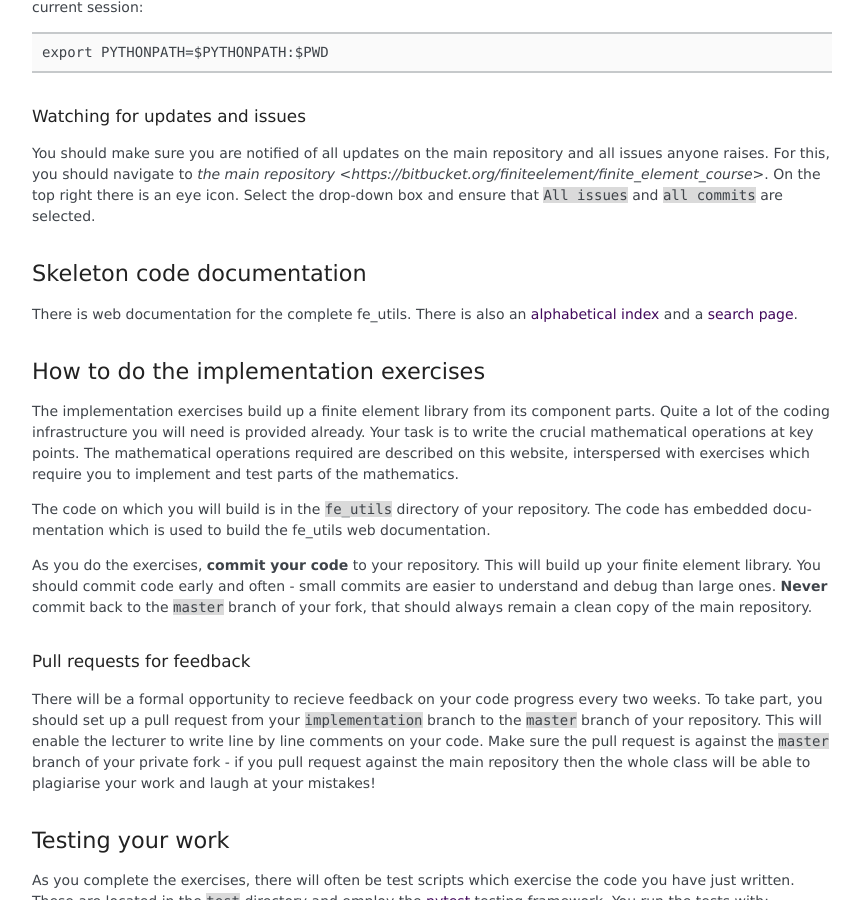
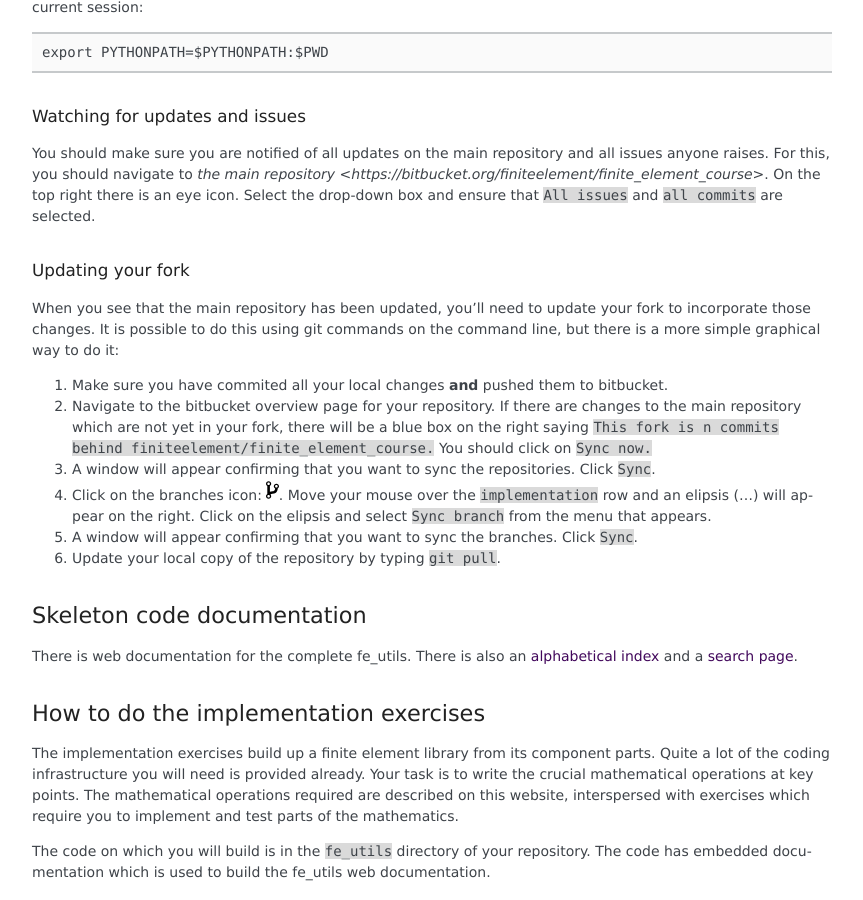
Before and after one commit to finite-element/finite-element-course, a Sphinx documentation site: the page built from doc/source/implementation.rst, in a window 1280 px wide and 900 px high, scrolled down 1432 px. Shown: the whole window, without its empty margins (163-1026 px from the left). Built offline with Sphinx 7.4.7, drawn with Linux system fonts in a browser that asks for light colours.

Commit message:
Instructions for updating your branch

```diff
--- a/doc/source/implementation.rst
+++ b/doc/source/implementation.rst
@@ -84,6 +84,31 @@ to `the main repository
 top right there is an eye icon. Select the drop-down box and ensure
 that ``All issues`` and ``all commits`` are selected.
 
+Updating your fork
+~~~~~~~~~~~~~~~~~~
+
+When you see that the main repository has been updated, you'll need to
+update your fork to incorporate those changes. It is possible to do
+this using git commands on the command line, but there is a more
+simple graphical way to do it:
+
+#. Make sure you have commited all your local changes **and** pushed
+   them to bitbucket.
+#. Navigate to the bitbucket overview page for your repository. If
+   there are changes to the main repository which are not yet in your
+   fork, there will be a blue box on the right saying ``This fork is n
+   commits behind finiteelement/finite_element_course.`` You should
+   click on ``Sync now.``
+#. A window will appear confirming that you want to sync the
+   repositories. Click ``Sync``.
+#. Click on the branches icon: |git-branch|. Move your mouse over the
+   ``implementation`` row and an elipsis (...) will appear on the
+   right. Click on the elipsis and select ``Sync branch`` from the
+   menu that appears.
+#. A window will appear confirming that you want to sync the
+   branches. Click ``Sync``.
+#. Update your local copy of the repository by typing ``git pull``.
+
 Skeleton code documentation
 ---------------------------
 
```
